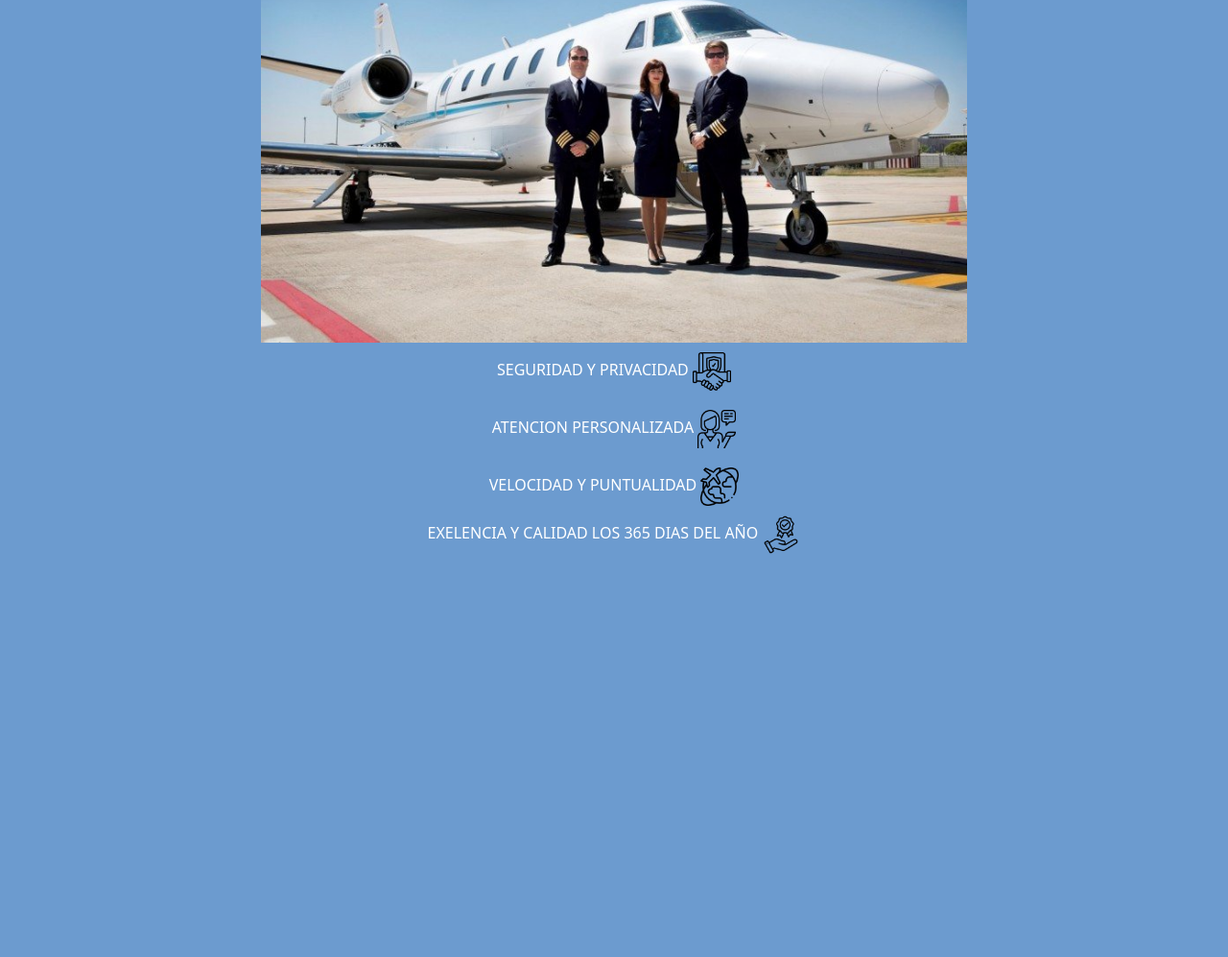
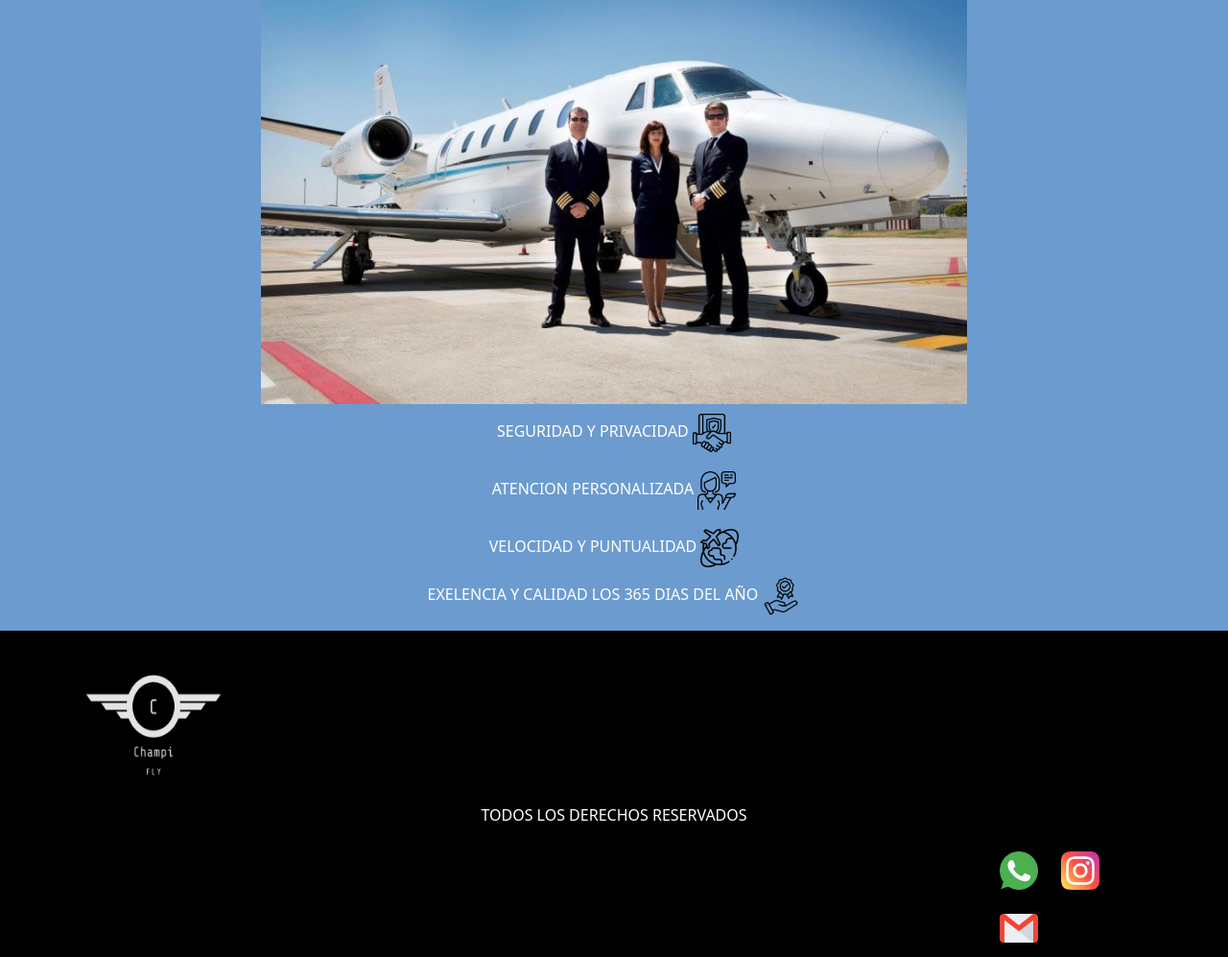
Before and after one commit to JuanpPabloFerraccioli/Entrega3Proyecto, a plain HTML site: page index.html in a window 1280 px wide. Shown: the part 900-1897 px from the top of the page at 96% size. Before the commit the page ends 1493 px from the top, so only its background shows below. Drawn offline with nearby package versions, Linux system fonts and the light colour scheme.

Commit message:
PAGINA INDEX

```diff
--- a/css/styles.css
+++ b/css/styles.css
@@ -27,10 +27,13 @@ nav .navbar-collapse .navbar-nav .nav-item .nav-link {
 /* SECTION */
 .textoempresa{
     color: white;
+    margin-bottom: 15px;
+    font-size: 20px;
 }
 
 .h1{
     color: white;
+    margin-bottom: 15px;
 }
 
 /* SECTION 2 INDEX LISTAS */
@@ -68,3 +71,43 @@ nav .navbar-collapse .navbar-nav .nav-item .nav-link {
     height: 40px;
     width: 40px;
 }
+
+
+/* FOOTER */
+
+footer{
+    height: 100%;
+    background-color: black;
+}
+
+.logofooter{
+    height: 180px;
+    width: 180px;
+
+    /* margin-top: 100px; */
+}
+
+.copytext{
+    color: white;
+    /* margin-bottom: px; */
+}
+
+
+.footerwpp{
+
+    height: 60px;
+    width: 60px;
+    padding: 10px;
+}
+
+.footerinstagram{
+    height: 60px;
+    width: 60px;
+    padding: 10px;
+}
+
+.footermail{
+    height: 60px;
+    width: 60px;
+    padding: 10px;
+}
--- a/index.html
+++ b/index.html
@@ -72,8 +72,9 @@
 
 <div class="row text-center ">
     <ul class="listasindex">
+        <div class="col-12">
         <li>
-            SEGURIDAD Y PRIVACIDAD <img class="logoseguridad" src="images/seguridad y privacidad.png" alt="seguridad y privacidad">
+            SEGURIDAD Y PRIVACIDAD <img class="logoseguridad" src=" images/seguridad y privacidad.png" alt="seguridad y privacidad">
             </li>
 
             <li>
@@ -91,12 +92,35 @@
             </ul>
     </ul>
 </div>
+</div>
 
 </section>
 
+<!-- FOOTER -->
 
+<footer>
 
+    <div class="container">
+        <div class="row">
+            <!-- LOGO CF -->
+            <img class="col-4 logofooter" src="images/logo_transparentsized.png" alt="">
+        </div>
+        <!-- COPYRIGTH -->
+            <div class="col-12">
+                <p class="text-center copytext">TODOS LOS DERECHOS RESERVADOS</p>
+            </div>
+            <!-- REDES SOCIALES FOOTER -->
+                <div class="row d-flex justify-content-end">
+                    <div class="col-2">
+                    <img class="footerwpp" src="images/whatsapp logo.png" alt="logo wpp">
+                    <img class="footerinstagram" src="images/instagram.png" alt="log ig">
+                    <img class="footermail" src="images/gmail logo.png" alt="logo gmail">
+                </div>
 
+            </div>
+    </div>
+
+</footer>
 
 
 
```
Also changed, not shown: images/logo_transparentsizedfooter.png (added).
